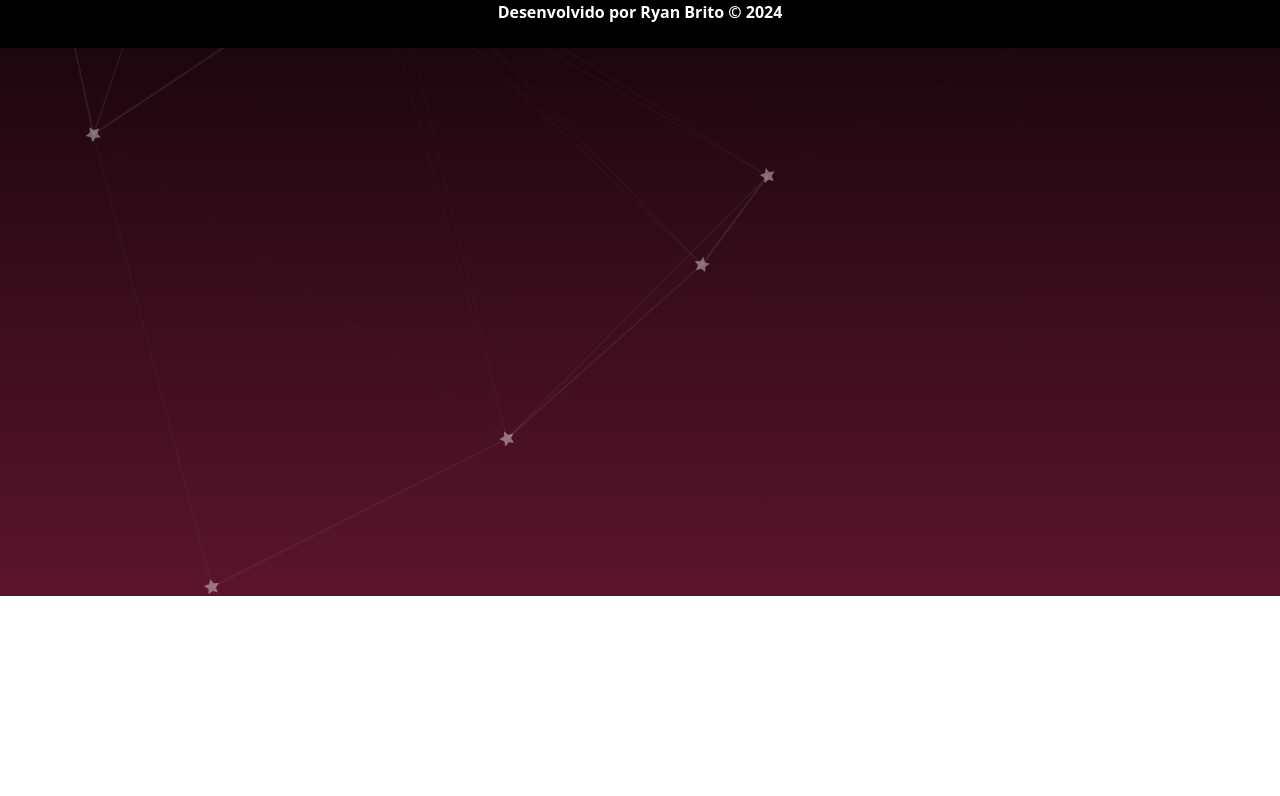
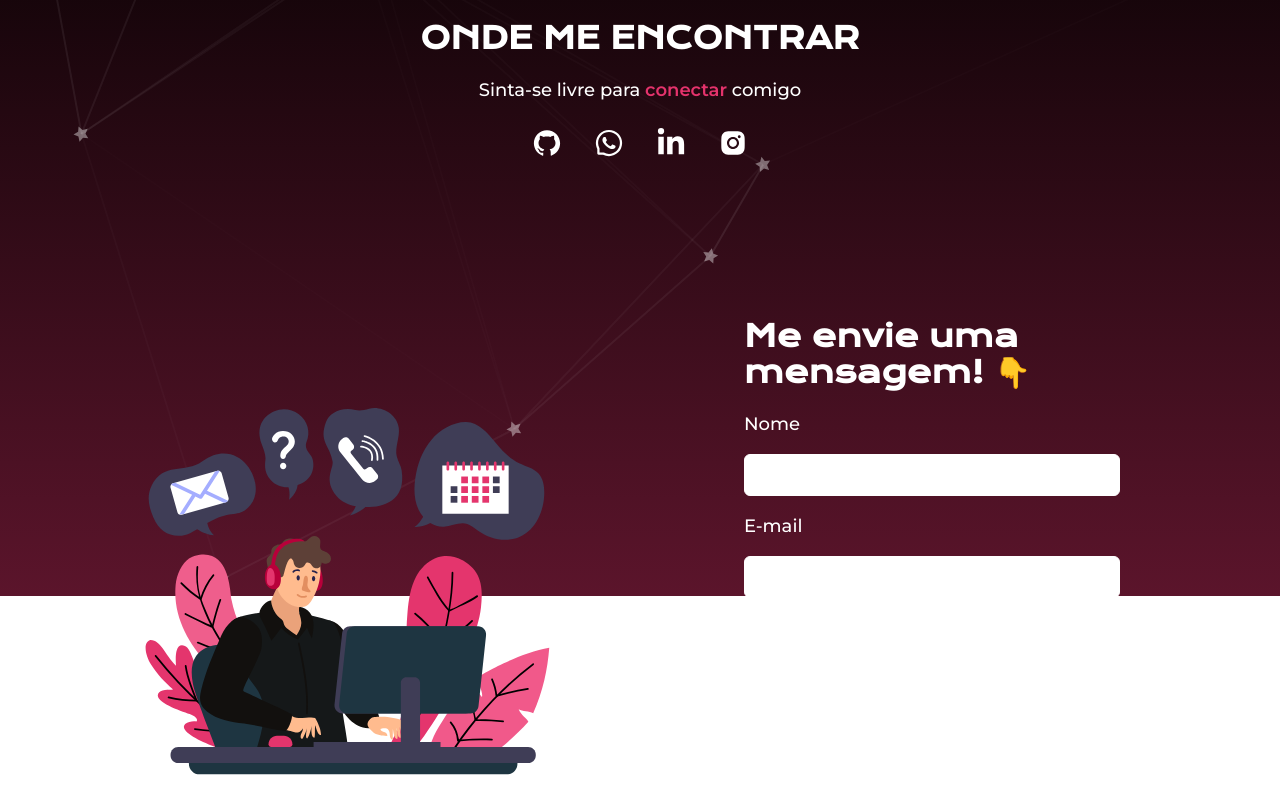
Before and after one commit to ryanbritodev/portfolio-react, a React (Vite) app: page /contato in a window 1280 px wide. Shown: the part 204-1000 px from the top of the page. Before the commit the page ends 800 px from the top, so only its background shows below. Built offline with nearby package versions, Linux system fonts and the light colour scheme.

Commit message:
Seção Contato, 404 e Ajustes

```diff
--- a/src/components/Contact/Contact.jsx
+++ b/src/components/Contact/Contact.jsx
@@ -1,10 +1,129 @@
-function Contact() {
-    return (
-        <section>
-            <h1>Número:</h1>
-            <p>+55 11 970656325</p>
-        </section>
-    );
-}
+import { useRef } from "react";
+import { AiFillGithub, AiOutlineWhatsApp, AiFillInstagram } from "react-icons/ai";
+import { FaLinkedinIn } from "react-icons/fa";
+import RyanPlanta from "../../assets/svg/Ryan-planta.svg";
+
+const Contact = () => {
+  const form = useRef();
+
+  const sendEmail = (e) => {
+    e.preventDefault();
+
+    // Coletando os dados do formulário
+    const formData = {
+      name: form.current.user_name.value,
+      email: form.current.user_email.value,
+      message: form.current.message.value,
+    };
+
+    // Exibindo os dados no console
+    console.log("Dados do Formulário:", formData);
+
+    // Limpando após o envio
+    form.current.reset();
+  };
+
+  return (
+    <div className="min-h-screen max-w-5xl mx-auto mt-36 lg:mt-56 md:mt-52">
+        <div className="text-center mb-32">
+        <h1 className="font-krona font-semibold text-white text-3xl mb-5 px-3">
+          ONDE ME ENCONTRAR
+        </h1>
+        <p className="text-lg font-montserrat text-white font-medium mb-6">
+          Sinta-se livre para <span className="text-fiap font-semibold">conectar</span> comigo
+        </p>
+        <ul className="flex justify-center space-x-8">
+          <li className="social-icons">
+            <a
+              href="https://github.com/ryanbritodev"
+              target="_blank"
+              rel="noreferrer"
+              className="text-white text-3xl hover:text-[#c11b50] transition-all"
+            >
+              <AiFillGithub />
+            </a>
+          </li>
+          <li className="social-icons">
+            <a
+              href="https://wa.me/5511970656325"
+              target="_blank"
+              rel="noreferrer"
+              className="text-white text-3xl hover:text-[#c11b50] transition-all"
+            >
+              <AiOutlineWhatsApp />
+            </a>
+          </li>
+          <li className="social-icons">
+            <a
+              href="https://www.linkedin.com/in/ryanbritodev/"
+              target="_blank"
+              rel="noreferrer"
+              className="text-white text-3xl hover:text-[#c11b50] transition-all"
+            >
+              <FaLinkedinIn />
+            </a>
+          </li>
+          <li className="social-icons">
+            <a
+              href="https://www.instagram.com/euryanbrito"
+              target="_blank"
+              rel="noreferrer"
+              className="text-white text-3xl hover:text-[#c11b50] transition-all"
+            >
+              <AiFillInstagram />
+            </a>
+          </li>
+        </ul>
+      </div>
+      <div className="grid grid-cols-1 lg:grid-cols-2 lg:gap-36">
+        <div className="flex justify-center items-center lg:justify-end">
+          <img
+            src={RyanPlanta}
+            alt="Ilustração de Ryan com planta"
+            className="w-64 sm:w-96 lg:h-fit lg:w-full md:w-96"
+          />
+        </div>
+        <div className="p-10 lg:p-8 md:p-20">
+          <h1 className="font-krona font-semibold text-white text-2xl md:text-3xl mb-5">
+            Me envie uma mensagem! 👇
+          </h1>
+          <form ref={form} onSubmit={sendEmail} className="flex flex-col space-y-4">
+            <label className="text-lg font-montserrat text-white font-medium">
+              Nome
+            </label>
+            <input
+              type="text"
+              name="user_name"
+              className="w-full p-2 px-3 border font-montserrat font-medium border-white rounded-md focus:ring-2 focus:ring-fiap outline-none"
+            />
+
+            <label className="text-lg font-montserrat font-medium text-white">
+              E-mail
+            </label>
+            <input
+              type="email"
+              name="user_email"
+              className="w-full p-2 px-3 border font-medium border-white rounded-md focus:ring-2 focus:ring-fiap outline-none"
+            />
+
+            <label className="text-lg font-montserrat font-medium text-white">
+              Mensagem
+            </label>
+            <textarea
+              name="message"
+              className="font-montserrat font-medium w-full p-2 px-3 border border-white rounded-md focus:ring-2 focus:ring-fiap outline-none h-36 resize-none"
+            />
+
+            <input
+              type="submit"
+              value="Enviar"
+              className="font-krona w-full p-3 mt-4 bg-fiap text-white rounded-md cursor-pointer hover:bg-[#c11b50] transition-all duration-200 hover:scale-105 transform focus:outline-none focus:ring-2 focus:ring-[#c11b50]"
+            />
+          </form>
+        </div>
+      </div>
+    </div>
+  );
+};
 
 export default Contact;
--- a/src/components/Error404.jsx
+++ b/src/components/Error404.jsx
@@ -1,10 +1,29 @@
+import { Link } from "react-router-dom";
+
 function Error404() {
-    return (
-        <section>
-            <h1>Erro 404</h1>
-            <p>Você parece perdido!</p>
-        </section>
-    );
+  return (
+    <section className="flex items-center justify-center h-screen mt-10">
+      <div className="py-8 px-4 mx-auto max-w-screen-xl lg:py-16 lg:px-6">
+        <div className="mx-auto max-w-screen-sm text-center">
+          <h1 className="mb-4 text-7xl tracking-tight text-fiap font-krona font-extrabold lg:text-9xl text-primary-600 dark:text-primary-500">
+            Erro 404
+          </h1>
+          <p className="mb-4 text-3xl tracking-tight font-bold text-montserrat text-white md:text-4xl">
+            Você parece perdido!
+          </p>
+          <p className="mb-8 text-lg font-medium text-white font-montserrat">
+            Essa página não existe, vamos te redirecionar de volta a Home.
+          </p>
+          <Link
+            to="/"
+            className="inline-flex text-white bg-fiap hover:bg-[#ac204c] transition duration-300 ease-in-out font-krona focus:outline-none font-medium rounded-lg text-sm px-5 py-3 text-center"
+          >
+            Voltar para Home
+          </Link>
+        </div>
+      </div>
+    </section>
+  );
 }
 
 export default Error404;
--- a/src/components/Projects/ProjectDetails.jsx
+++ b/src/components/Projects/ProjectDetails.jsx
@@ -11,7 +11,7 @@ const ProjectDetails = () => {
   const projectSocials = ProjectData.ProjectInfo.SocialSharing.find(p => p.id === parseInt(projectId));
 
   if (!project) {
-    return <div>Projeto não encontrado</div>;
+    return <div className='font-krona md:text-4xl text-center p-10 text-2xl mb-[65rem] mt-60 md:mt-20 items-center md:p-56 md:mb-[50rem] lg:p-96 lg:mb-[40rem] text-fiap'>Projeto não encontrado ☹️</div>;
   }
 
   return (
--- a/src/main.jsx
+++ b/src/main.jsx
@@ -18,7 +18,7 @@ const router = createBrowserRouter([
     children: [
       { index: true, element: <Home /> },
       { path: '/sobre', element: <About /> },
-      { path: '/projetos', element: <Projects projects={ProjectData.ProjectHeader} projectImages={ProjectData.ProjectImages} /> }, // Props
+      { path: '/projetos', element: <Projects projects={ProjectData.ProjectHeader} projectImages={ProjectData.ProjectImages} /> }, // Passagem dos Props
       { path: '/projetos/:projectId', element: <ProjectDetails /> },
       { path: '/contato', element: <Contact /> },
       { path: '*', element: <Error404 /> }
```
Also changed, not shown: src/assets/svg/Ryan-planta.svg (added).
